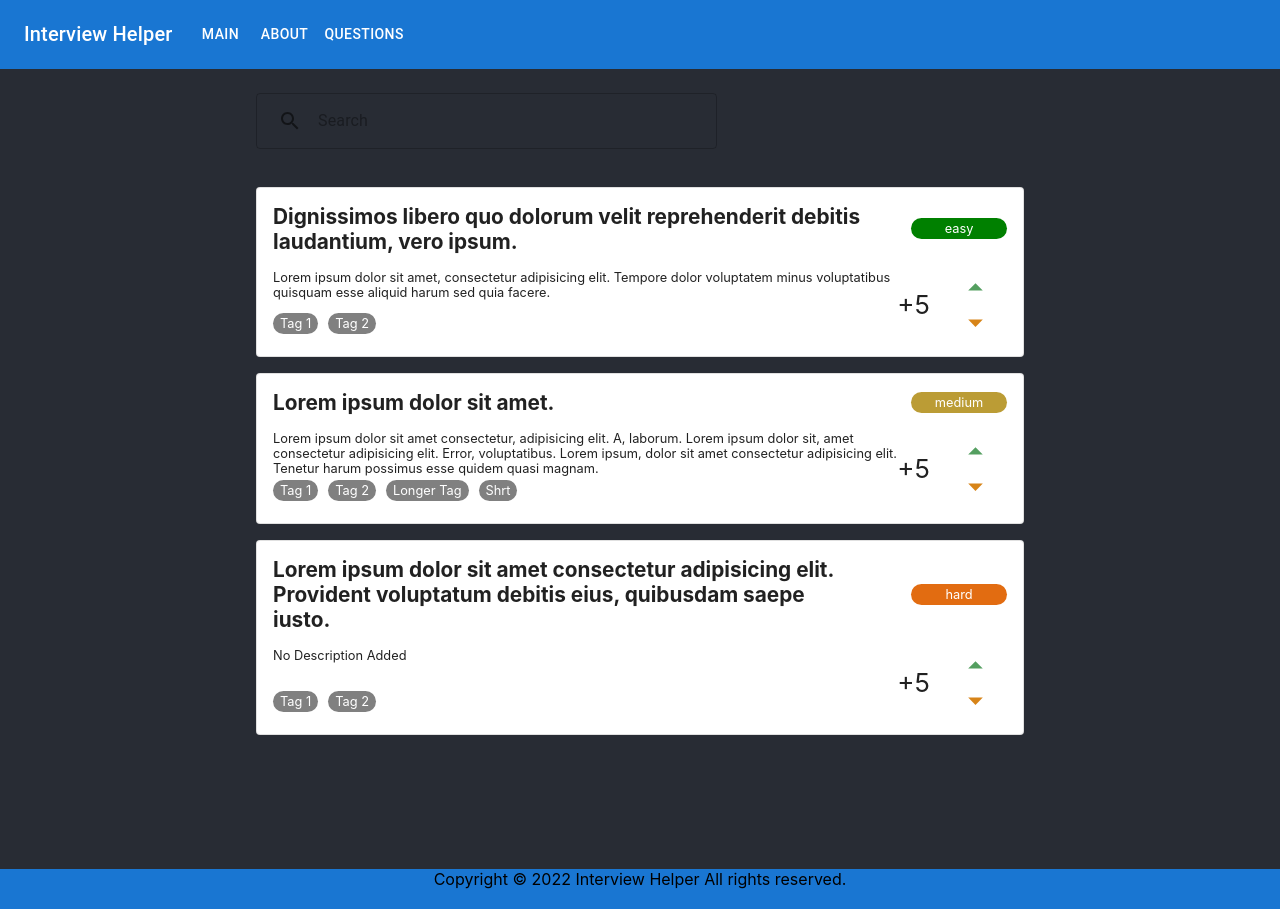
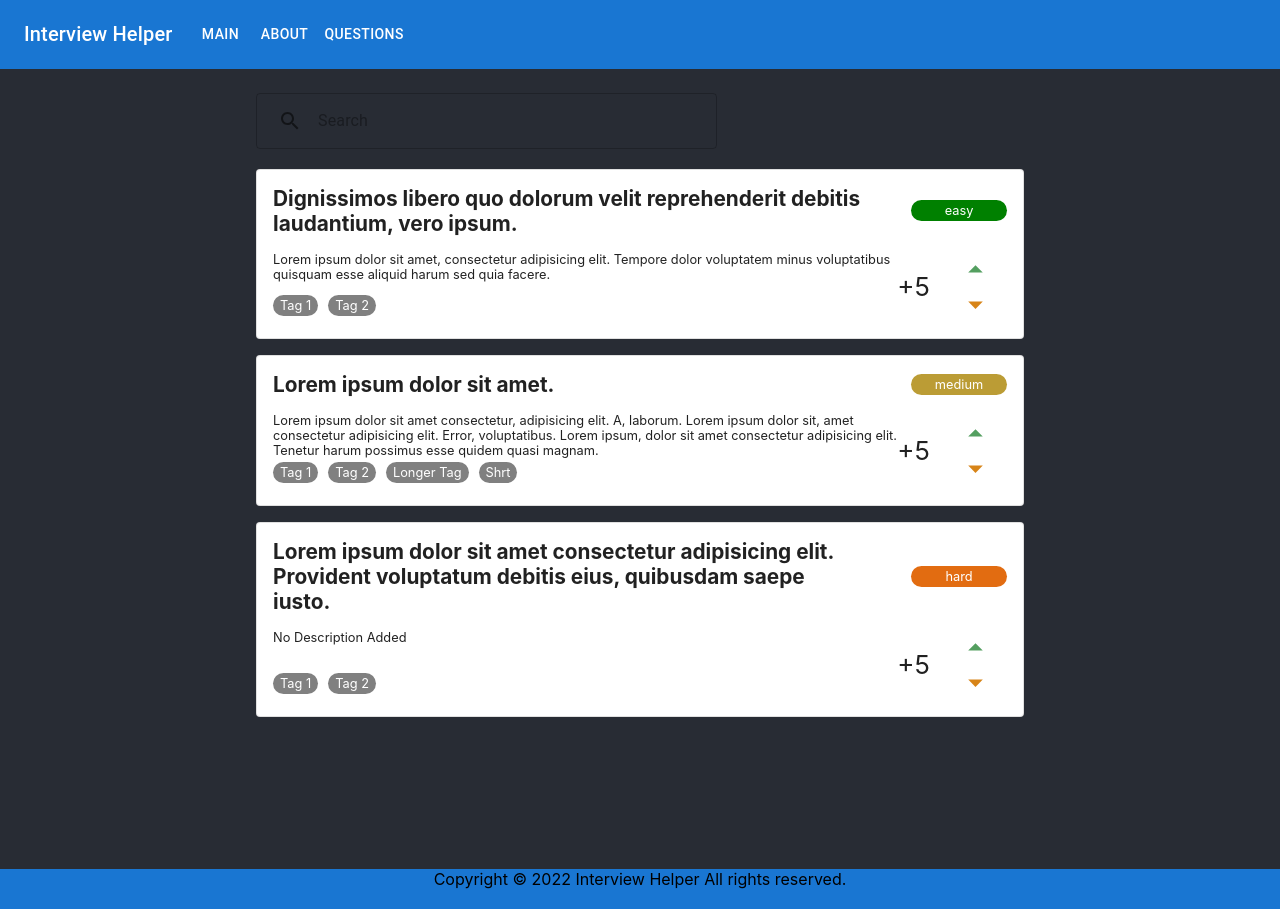
Before and after one commit to Sverdiyev/InterviewHelperFE, a React (Create React App) app: page /questions in a window 1280 px wide. Built offline with nearby package versions, Linux system fonts and the light colour scheme.

Commit message:
fixed search positioning

```diff
--- a/src/App.css
+++ b/src/App.css
@@ -8,10 +8,8 @@ main {
   display: flex;
   flex-direction: column;
   align-items: center;
-  justify-content: center;
   font-size: calc(10px + 2vmin);
   color: white;
-  position: relative;
 }
 
 .App-logo {
--- a/src/components/QuestionSearch/QuestionSearch.jsx
+++ b/src/components/QuestionSearch/QuestionSearch.jsx
@@ -18,7 +18,7 @@ function QuestionSearch({ questions, setFilteredQuestions }) {
   };
 
   return (
-    <Grid container sx={{ width: '60%', margin: '1rem 0', position: 'absolute', top: 0 }}>
+    <Grid container sx={{ width: '60%', margin: '1rem 0' }}>
       <TextField
         sx={{ width: '60%' }}
         margin="dense"
```
